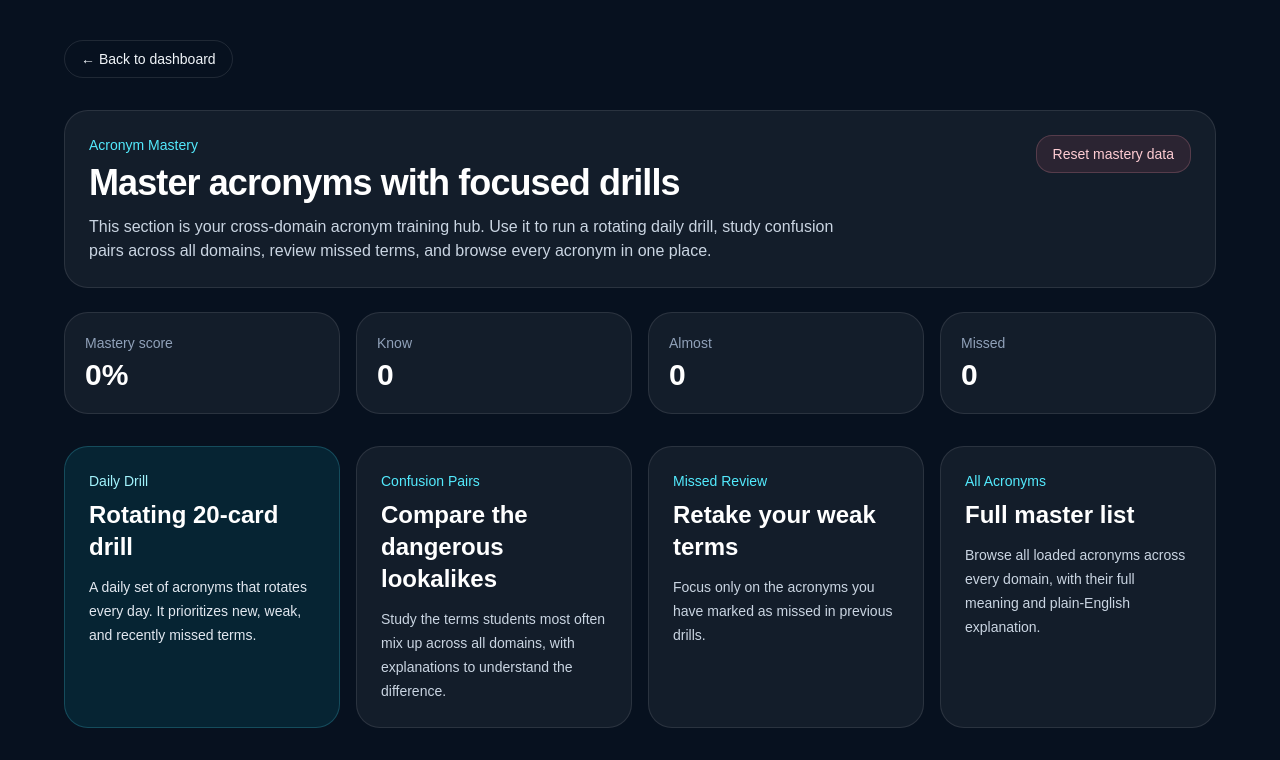
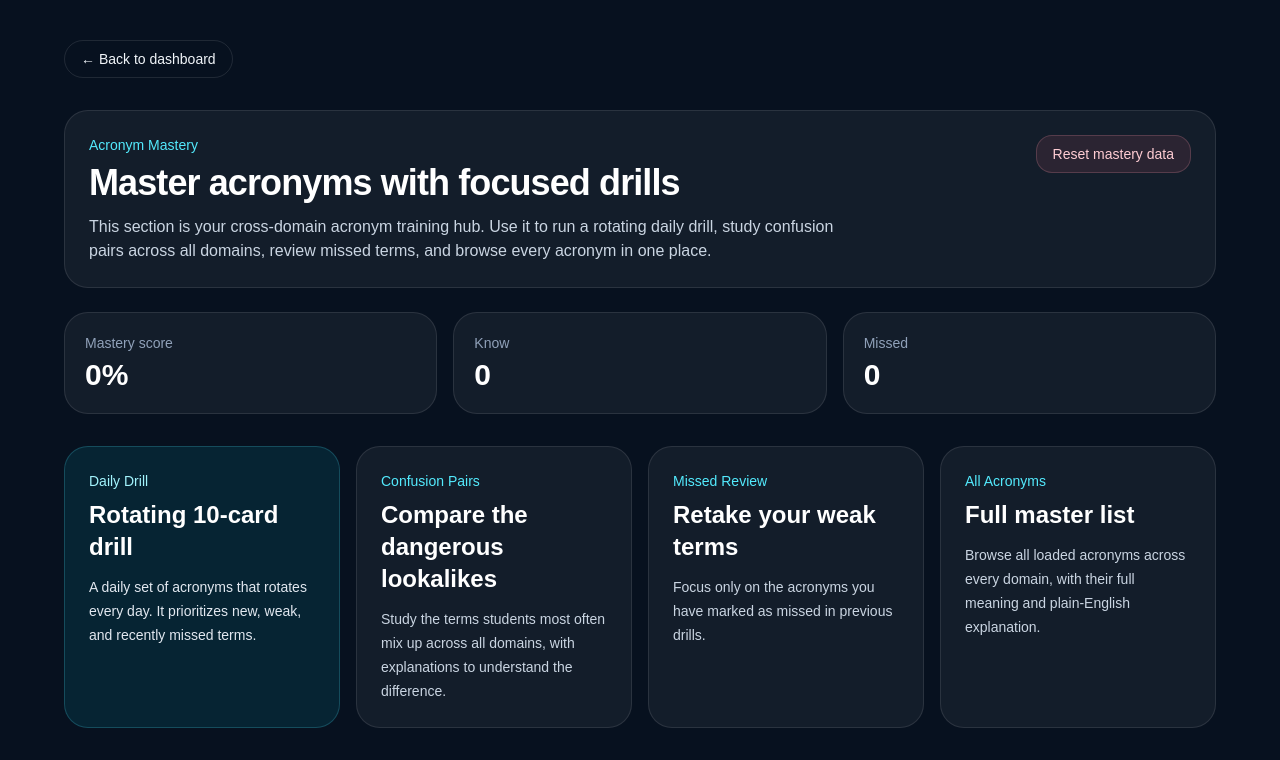
Before and after one commit to Dan-Smith88/secplus-scout, a Next.js app: page /mastery in a window 1280 px wide. Shown: the top 760 px of the page. Built offline with nearby package versions, Linux system fonts and the light colour scheme.

Commit message:
Removal of "Almost" option
Removed the almost display button on mastery page.

```diff
--- a/app/mastery/page.tsx
+++ b/app/mastery/page.tsx
@@ -58,18 +58,16 @@ export default function MasteryHomePage() {
     const records = Object.values(store);
     const seen = records.reduce((sum, r) => sum + r.seen, 0);
     const know = records.reduce((sum, r) => sum + r.know, 0);
-    const almost = records.reduce((sum, r) => sum + r.almost, 0);
     const missed = records.reduce((sum, r) => sum + r.missed, 0);
 
-    const masteryScore =
-      seen === 0 ? 0 : Math.round(((know + almost * 0.5) / seen) * 100);
+    const masteryScore = seen === 0 ? 0 : Math.round((know / seen) * 100);
 
-    return { seen, know, almost, missed, masteryScore };
+    return { seen, know, missed, masteryScore };
   }, [store]);
 
   function resetAllMastery() {
     const confirmed = window.confirm(
-      "Reset all Acronym Mastery history? This will clear know, almost, and missed tracking."
+      "Reset all Acronym Mastery history? This will clear know and missed tracking."
     );
 
     if (!confirmed) return;
@@ -120,7 +118,7 @@ export default function MasteryHomePage() {
           </div>
         </div>
 
-        <div className="mt-6 grid gap-4 md:grid-cols-4">
+        <div className="mt-6 grid gap-4 md:grid-cols-3">
           <div className="rounded-3xl border border-white/10 bg-white/5 p-5">
             <div className="text-sm text-slate-400">Mastery score</div>
             <div className="mt-1 text-3xl font-semibold text-white">
@@ -132,13 +130,6 @@ export default function MasteryHomePage() {
             <div className="text-sm text-slate-400">Know</div>
             <div className="mt-1 text-3xl font-semibold text-white">
               {totals.know}
-            </div>
-          </div>
-
-          <div className="rounded-3xl border border-white/10 bg-white/5 p-5">
-            <div className="text-sm text-slate-400">Almost</div>
-            <div className="mt-1 text-3xl font-semibold text-white">
-              {totals.almost}
             </div>
           </div>
 
@@ -157,7 +148,7 @@ export default function MasteryHomePage() {
           >
             <div className="text-sm text-cyan-200">Daily Drill</div>
             <h2 className="mt-2 text-2xl font-semibold text-white">
-              Rotating 20-card drill
+              Rotating 10-card drill
             </h2>
             <p className="mt-3 text-sm leading-6 text-slate-200">
               A daily set of acronyms that rotates every day. It prioritizes new,
```
